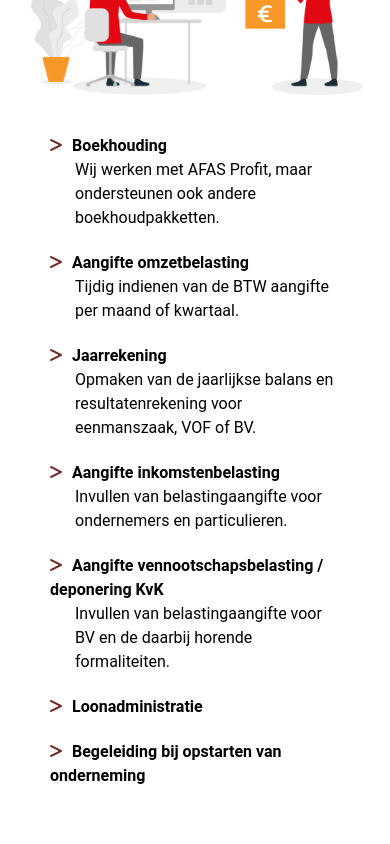
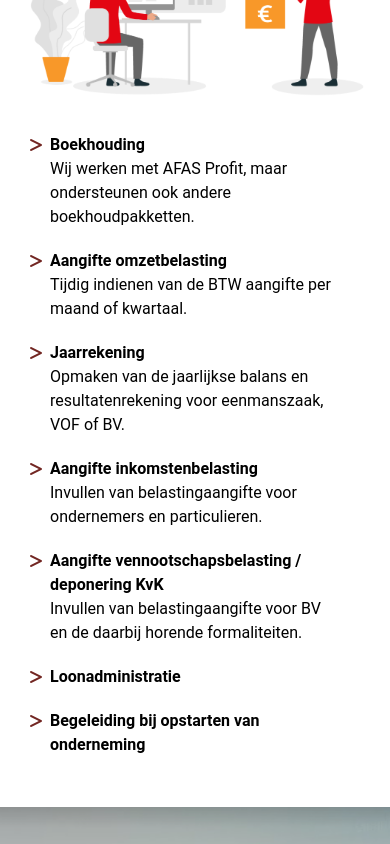
Before and after one commit to DGrunsven/Anbako, a React (Create React App) app: page / in a window 390 px wide. Shown: the part 3040-3884 px from the top of the page. Built offline with nearby package versions, Linux system fonts and the light colour scheme.

Commit message:
Overflow fix

```diff
--- a/src/Components/Pages/Diensten.css
+++ b/src/Components/Pages/Diensten.css
@@ -34,19 +34,16 @@
 }
 
 .diensten-text-b {
-  font-family: "Roboto", sans-serif;
   padding-left: 25px;
   padding-bottom: 20px;
   font-weight: 400;
 }
 
 .diensten-list {
-  font-family: "Roboto", sans-serif;
   font-weight: 600;
 }
 
 .diensten-list-2 {
-  font-family: "Roboto", sans-serif;
   font-weight: 600;
   padding-bottom: 20px;
 }
@@ -108,7 +105,27 @@
   }
 }
 
-@media screen and (max-width: 400px) {
+@media screen and (max-width: 450px) {
+  .diensten-list {
+    font-weight: 600;
+    position: relative;
+  }
+
+  .diensten-ul li::before {
+    content: "\3e";
+    font-family: "Font Awesome 5 Free";
+    padding: 0 10px 0 0;
+    color: #722622;
+    position: absolute;
+    left: -20px;
+  }
+
+  .diensten-text-b {
+    padding-left: 0px;
+    padding-bottom: 20px;
+    font-weight: 400;
+  }
+
   .diensten-foto {
     padding: 20px;
     max-width: 380px;
--- a/src/Components/Pages/Diensten.js
+++ b/src/Components/Pages/Diensten.js
@@ -51,8 +51,11 @@ export default function Diensten() {
                   formaliteiten.
                 </p>
               </li>
-              <li className="diensten-list-2">Loonadministratie</li>
-              <li className="diensten-list-2">
+              <li className="diensten-list">
+                Loonadministratie &#13;
+                <p className="diensten-text-b"></p>
+              </li>
+              <li className="diensten-list">
                 Begeleiding bij opstarten van onderneming
               </li>
             </ul>
```
